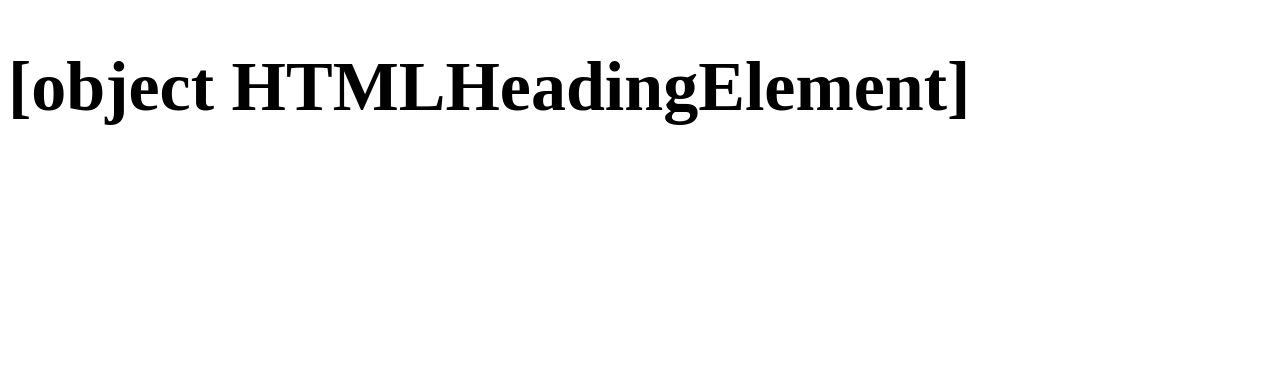
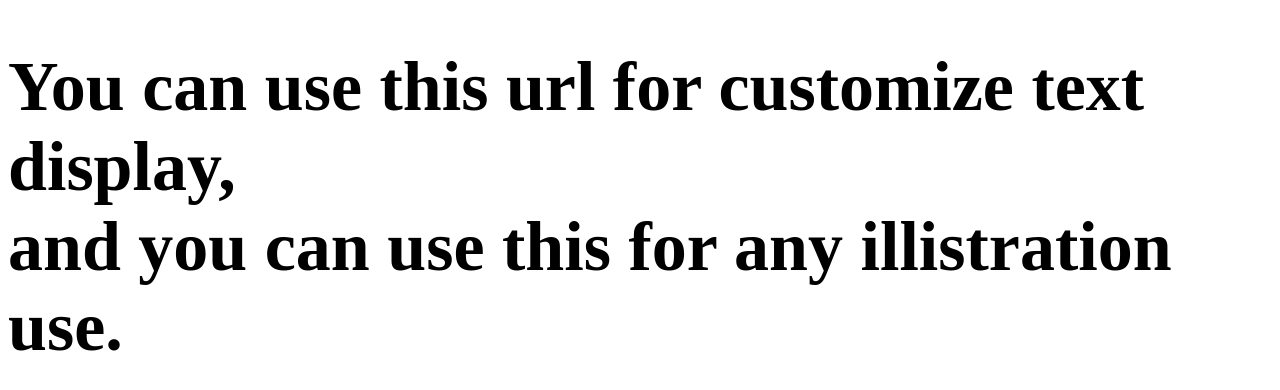
Before and after one commit to queniy/queniy.github.io, a plain HTML site: page customize/index.html in a window 1280 px wide. Drawn offline with Linux system fonts and the light colour scheme.

Commit message:
Update index.html

```diff
--- a/customize/index.html
+++ b/customize/index.html
@@ -9,7 +9,7 @@
       const urlParams = new URLSearchParams(queryString);
       const string = urlParams.get("text");
       const a=document.getElementById("1");
-      document.getElementById("1").innerHTML = string ?? a;
+      string ? document.getElementById("1").innerHTML = string : (()=>{})();
     </script>
   </body>
 </html>
```
